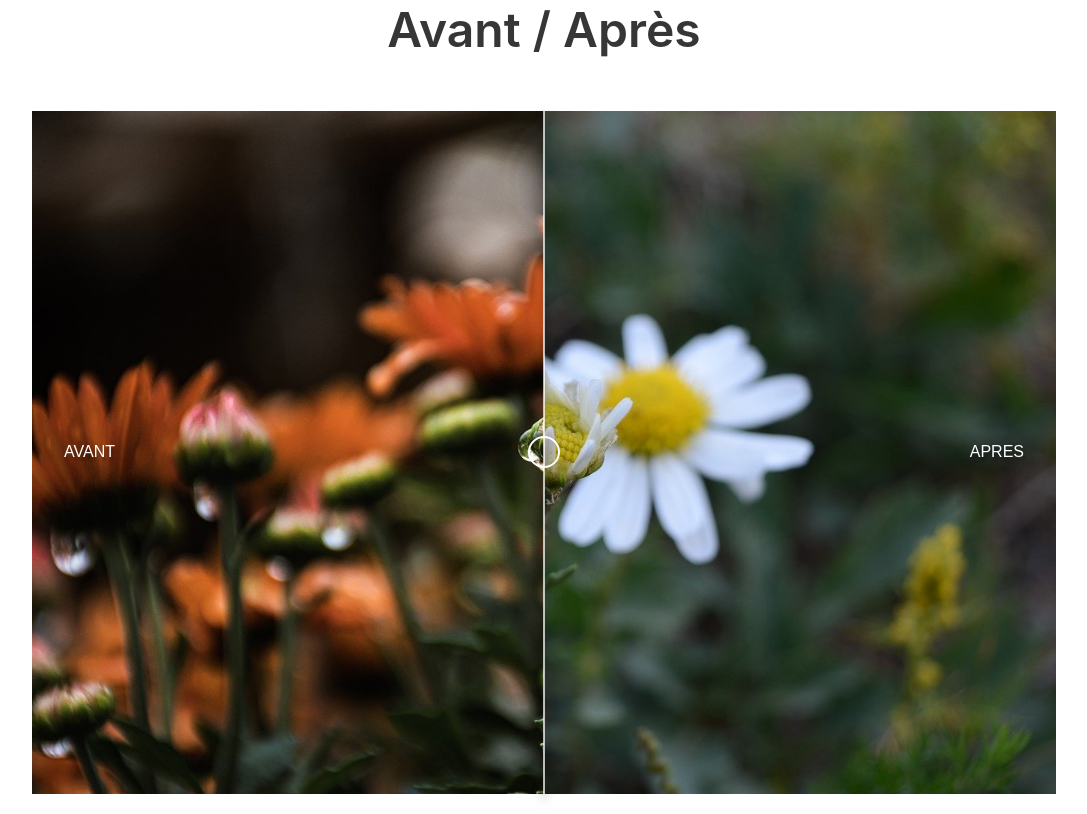
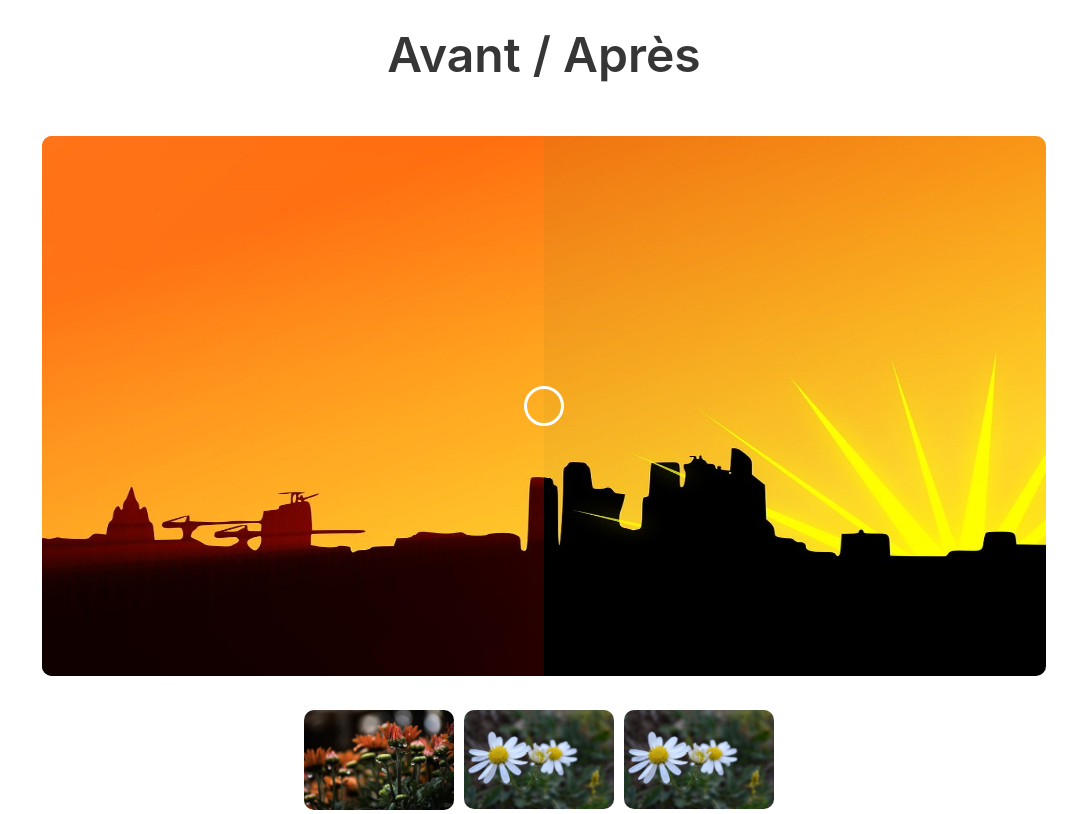
Before and after one commit to Guyliane/djp-manu, a website: page index.html in a window 1280 px wide. Shown: the part 1651-2465 px from the top of the page, without its empty margins (96-1183 px from the left). Drawn offline with nearby package versions, Linux system fonts and the light colour scheme.

Commit message:
update avant apres

```diff
--- a/app.js
+++ b/app.js
@@ -4,6 +4,31 @@ var content = document.getElementById('menuContent');
 btn.addEventListener('click', function () {
     content.classList.toggle('is-active');
 })
+
+function slide(){
+    let slideValue = document.getElementById("slider_new").value;
+    document.getElementById("my-img_new").style.clipPath = "polygon(0 0," + slideValue + "% 0," + slideValue + "% 100%, 0 100%)";
+
+}
+
+let img1 = document.querySelector('.img1');
+//let slider_after = document.querySelector('.slider_after');
+//let slider_Before = slider.querySelector('.slider_before');
+let imgBefore = document.getElementById("before_img")
+let imgAfter = document.getElementById("my-img_new")
+
+function img1Choose(){
+
+    console.log("OK")
+    document.getElementById("before_img").src="/ressources/flower1.jpg";
+    document.getElementById("my-img_new").src="/ressources/flower2.jpg";
+}
+
+img1.addEventListener('click', img1Choose);
+
+
+
+
 
 
 
@@ -55,6 +80,5 @@ sliders.forEach(function (slider) {
             updateSliderPosition();
         }
     }
-
 });
 /* #endregion */
--- a/index.html
+++ b/index.html
@@ -80,7 +80,7 @@
     <br><br>
 
     <!-- #region AVANT / APRES -->
-    <section class="container" id="beforeAfter">
+    <!--<section class="container" id="beforeAfter">
         <h2 class="title is-1 has-text-centered beforeAfterH2">Avant / Après</h2>
 
         <div class="container_avant_apres is-mobile">
@@ -91,7 +91,31 @@
                 <input class="slider_range" type="range" min="0" max="100" value="50">
             </div>
         </div>
+    </section>-->
 
+    <section class="container" id="beforeAfter">
+        <h2 class="title is-1 has-text-centered beforeAfterH2">Avant / Après</h2>
+
+        <div class="container_avant_apres is-mobile">
+            <div class="avantApresSlider has-text-centered">
+                <img class="img_new" id="before_img" src="/ressources/city1.jpg">
+                <img class="img_new" id="my-img_new" src="/ressources/city2.jpg">
+                <input type="range" min="0" max="100" value="50" id="slider_new" oninput="slide()">
+            </div>
+        </div>
+
+        <div class="container has-text-centered other_img_box">
+            <div class="other_img">
+                <img src="/ressources/flower2.jpg" alt="city" class="img1">
+            </div>
+            <div class="other_img">
+                <img src="/ressources/flower1.jpg" alt="fleurs" class="img2">
+            </div>
+            <div class="other_img">
+                <img src="/ressources/flower1.jpg" alt="fleurs" class="img3">
+            </div>
+            </div>
+        </div>
     </section>
     <!-- #endregion -->
 
--- a/style.css
+++ b/style.css
@@ -6,6 +6,33 @@ html, body {
 html {
   scroll-behavior: smooth;
 }
+
+.other_img_box{
+  position: relative;
+  width: 50%;
+  display: flex;
+  justify-content: center;
+  align-items: center;
+
+}
+
+.other_img{
+  width: 150px;
+  height: 100px;
+  margin-right: 10px;
+}
+
+.other_img img{
+  border-radius: 10px;
+}
+
+.other_img:hover{
+  cursor: pointer;
+  opacity: 0.5;
+}
+
+
+
 
 a{
   color: white;
@@ -81,7 +108,7 @@ a{
 }
 
 /* #region  AVANT / APRES */
-#beforeAfter{
+/*#beforeAfter{
   padding-top: 45px;
   padding-bottom: 130px;
   padding-left: 15px;
@@ -202,5 +229,59 @@ a{
     width:12px;
     height:16px;
     background:white;
+  }*/
+/* #endregion */
+
+
+#beforeAfter{
+  padding-top: 70px;
+}
+
+.beforeAfterH2{
+  padding-bottom: 30px;
+}
+
+.container_avant_apres {
+    width:1024px;
+    max-width:100%;
+    margin:0 auto;
+    padding: 0 10px 10px 10px;
   }
-/* #endregion */
+
+.img_new{
+  width: 100%;
+  height: 100%;
+  position: absolute;
+  border-radius: 10px;
+}
+
+.avantApresSlider{
+  height: 67.5vmin;
+  position: relative;
+  overflow: hidden;
+  margin-top:24px;
+  margin-bottom:24px;
+
+}
+
+#my-img_new{
+  clip-path: polygon(0 0 , 50% 0, 50% 100%, 0 100%);
+}
+#slider_new{
+  position: relative;
+  -webkit-appearance: none;
+  width: calc( 100% + 40px);
+  height: 100%;
+  margin-left: -20px;
+  background-color: transparent;
+  outline: none;
+}
+#slider_new::-webkit-slider-thumb{
+  -webkit-appearance: none;
+  height: 40px;
+  width: 40px;
+  border: 3px solid #ffffff;
+  border-radius: 50%;
+  background-size: contain;
+  cursor: pointer;
+}
```
Also changed, not shown: ressources/city1.jpg (added), ressources/city2.jpg (added), ressources/logo-djp-manu.png (deleted), ressources/tuile.png (deleted), 1 other file.
